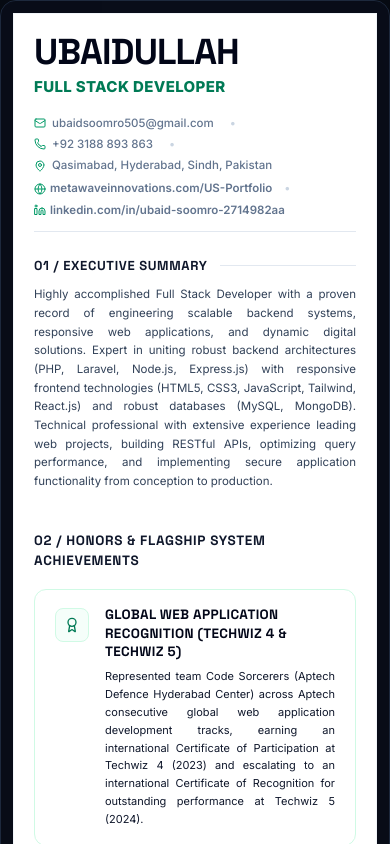
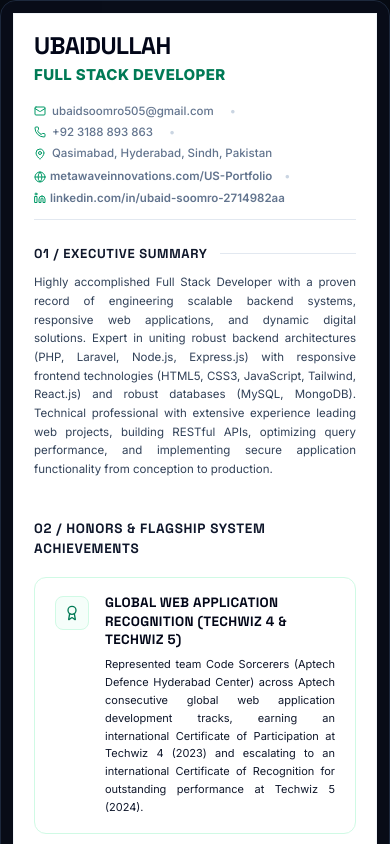
Before and after one commit to Ubaidsoomro12/MY-Personal-CV, a React (Vite) app: page / in a window 390 px wide. Shown: the top 844 px of the page. Built offline with nearby package versions, Linux system fonts and the light colour scheme.

Commit message:
sate full responsive ness for all devices

```diff
--- a/src/components/CVPreview.tsx
+++ b/src/components/CVPreview.tsx
@@ -331,12 +331,12 @@ export default function CVPreview({ cvData: rawCvData, activeTheme }: CVPreviewP
   const devExps = cvData.experience;
 
   return (
-    <div className="flex flex-col h-full bg-[#0a0f1d] border border-slate-800 rounded-2xl overflow-hidden shadow-2xl relative">
+    <div className="flex flex-col h-auto md:h-full bg-[#0a0f1d] border border-slate-800 rounded-2xl overflow-hidden shadow-2xl relative">
 
 
 
       {/* Workspace Wrapper (Handles scrolling, 5 A4 pages display) */}
-      <div className="flex-1 overflow-y-auto p-3 sm:p-4 md:p-6 lg:p-8 bg-[#090d16]/50 scroll-smooth">
+      <div className="flex-1 overflow-y-visible md:overflow-y-auto p-3 sm:p-4 md:p-6 lg:p-8 bg-[#090d16]/50 scroll-smooth">
         <div id="cv-pages-container" className="mx-auto w-full max-w-[800px] flex flex-col gap-8 print:gap-0">
 
           {/* ========================================================= */}
@@ -350,7 +350,7 @@ export default function CVPreview({ cvData: rawCvData, activeTheme }: CVPreviewP
               {/* Header block (Exact height 140px constraint on desktop, flexible on mobile) */}
               <div className="md:h-[140px] h-auto flex flex-col sm:flex-row sm:items-center justify-between border-b border-slate-200 pb-3 gap-4">
                 <div className="flex flex-col justify-center h-full">
-                  <h1 className="font-display font-extrabold text-[36px] tracking-tight leading-none text-slate-950">
+                  <h1 className="font-display font-extrabold text-[24px] sm:text-[30px] md:text-[36px] tracking-tight leading-none text-slate-950">
                     {cvData.name.toUpperCase()}
                   </h1>
 
@@ -410,7 +410,7 @@ export default function CVPreview({ cvData: rawCvData, activeTheme }: CVPreviewP
                 </div>
 
                 {/* Right shape: Precision geometric wireframe accent */}
-                <div className="h-full hidden xs:flex items-center justify-end select-none shrink-0">
+                <div className="h-full hidden sm:flex items-center justify-end select-none shrink-0">
                   <div className={`relative w-24 h-24 border ${theme.accentBorder} flex items-center justify-center p-2 rounded-lg ${theme.highlight}/50`}>
                     <div className={`absolute inset-0 border border-dashed ${theme.accentBorder}/50 rounded-lg m-1`}></div>
                     <svg width="40" height="40" viewBox="0 0 40 40" className={theme.accentText}>
@@ -890,8 +890,8 @@ export default function CVPreview({ cvData: rawCvData, activeTheme }: CVPreviewP
                     <h3 className={`font-sans font-bold text-[11px] text-slate-950 uppercase tracking-widest mb-2.5 border-l-2 ${theme.accentLine} pl-2`}>
                       Cross-Functional Capabilities &amp; Design
                     </h3>
-                    <p className="text-[11px] leading-relaxed text-slate-650 font-sans text-justify">
-                      {[...cvData.skillsDesign, ...cvData.skillsBusiness].join(" • ")}
+                    <p className="text-[11px] leading-relaxed text-slate-650 font-sans text-left">
+                      {[...cvData.skillsDesign, ...cvData.skillsBusiness].join(", ")}
                     </p>
                   </div>
 
```
